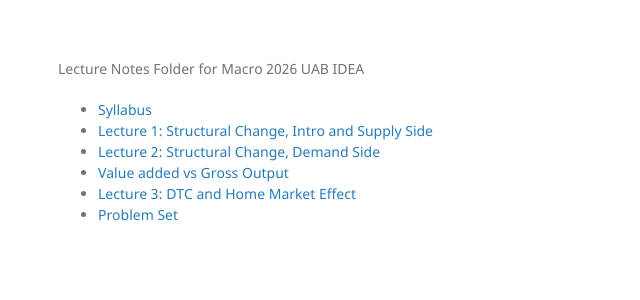
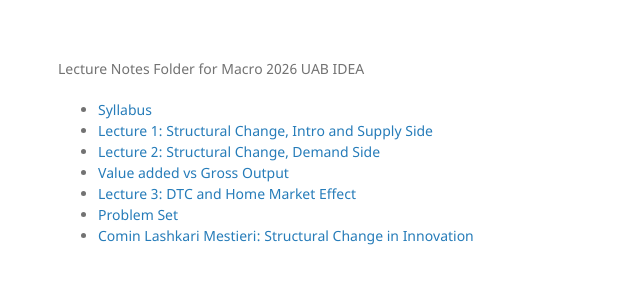
Before and after one commit to mestieri/mestieri.github.io, a Jekyll site: the page built from teaching/index.md, in a window 1280 px wide. Shown: the top 300 px of the page, without its empty margins (0-640 px from the left). Built offline with Jekyll 4.4.1, drawn with Linux system fonts in a browser that asks for light colours; our own code applies the rules of GitHub Pages for plain Markdown files.

Commit message:
Add new resource on Structural Change in Innovation

```diff
--- a/teaching/index.md
+++ b/teaching/index.md
@@ -6,3 +6,4 @@ Lecture Notes Folder for Macro 2026 UAB IDEA
 - [Value added vs Gross Output](/teaching/vago.pdf)
 - [Lecture 3: DTC and Home Market Effect](/teaching/lecture3.pdf)
 - [Problem Set](/teaching/Problem_Set.pdf)
+- [Comin Lashkari Mestieri: Structural Change in Innovation](/teaching/clm2.pdf)
```
